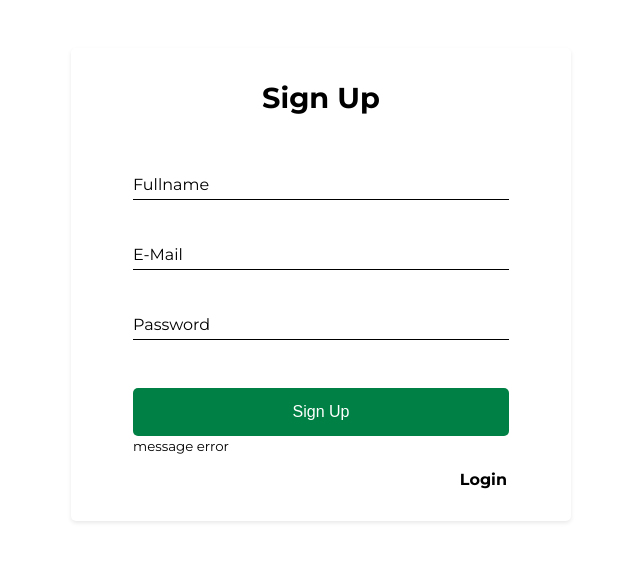
After one commit to alialaba/sample-todo-app, a PHP site: page /form/sign-up.html in a window 1280 px wide. The commit adds this page. Shown: the top 562 px of the page, without its empty margins (319-959 px from the left). Run offline with PHP 8.4, Linux system fonts and the light colour scheme.

Commit message:
signup form markup

```diff
--- a/CSS/index.css
+++ b/CSS/index.css
@@ -7,20 +7,25 @@
 
 body {
     font-family: 'Montserrat', sans-serif;
+     margin-top: 3em;
 }
 a{
     text-decoration: none;
+    color: #000;
 }
 /**************** form field heade **********/
 .field-container{
     width: 500px;
     max-width: 100%;
     margin: 0 auto;
+    box-shadow: 0px 2px 4px 0px rgb(0 0 0 / 9%);
+    padding: 2em ;
+    border-radius: 5px;
 }
 .field-container .heading{
     text-align: center;
     font-size: 1.2rem;
-    margin-top: 3em;
+
 
 }
 /************ form field input*************/
@@ -47,9 +52,10 @@ a{
     bottom: 0px;
     left: 0%;
     pointer-events:none;
-    border-bottom: 1px solid #000;
+    border-bottom: 1px solid  #000;
     width: 100%;
     height: 100%;
+    color: #000;
 }
 
 .field label::after{
@@ -59,7 +65,7 @@ a{
     position: absolute;
     left: 0;
     bottom: -1px;
-    border-bottom: 1px solid red;
+    border-bottom: 1px solid hsl(152, 100%, 25%);
     transform: translateX(-100%);/*hidden the style*/
     transition: transform 0.3s ease;
 }
@@ -72,7 +78,7 @@ a{
 .field input:focus+.label-name .name-field,
 .field input:valid+.label-name .name-field{
     transform: translateY(-150%);
-    color: red;
+    color: hsl(152, 100%, 25%);
     font-size: .9rem;
 
 }
@@ -81,3 +87,23 @@ a{
     transform: translateX(0%);
 
 }
+/*******************style form button************************/
+.field-btn{
+    margin-top: 3em;
+}
+.btn{
+    width: 100%;
+    padding: 15px;
+    cursor: pointer;
+    background: hsl(152, 100%, 25%);
+    color: #fff;
+    border: none;
+    outline: none;
+    border-radius: 5px;
+    font-size: 1rem;
+}
+.sign-up{
+    text-align: right;
+    margin-right: 2em;
+    font-weight: 900;
+}
--- /dev/null
+++ b/form/sign-up.html
@@ -0,0 +1,56 @@
+<!DOCTYPE html>
+<html lang="en">
+
+<head>
+    <meta charset="UTF-8">
+    <meta http-equiv="X-UA-Compatible" content="IE=edge">
+    <meta name="viewport" content="width=device-width, initial-scale=1.0">
+
+    <!-- /custom css -->
+    <link rel="stylesheet" href="../css/index.css">
+    <title>Todo App</title>
+
+</head>
+
+<body>
+    <div class="field-container">
+        <div class="heading">
+            <h2>Sign Up</h2>
+        </div>
+        <form action="" class="form" id="form">
+            <div class="field">
+                <!-- <small>error message</small> -->
+                <input type="text" name="" id="fullname" required />
+                <label for="name" class="label-name">
+                    <span class="name-field">Fullname</span>
+                </label>
+
+            </div>
+            <div class="field">
+                <!-- <small>error message</small> -->
+                <input type="text" name="" id="username" required />
+                <label for="name" class="label-name">
+                    <span class="name-field">E-Mail</span>
+                </label>
+
+            </div>
+            <div class="field">
+                <input type="password" name="" id="password" required />
+                <label for="name" class="label-name">
+                    <span class="name-field">Password</span>
+                </label>
+
+            </div>
+            <div class="field-btn">
+                <button class="btn">Sign Up</button>
+                <small>message error</small>
+            </div>
+
+        </form>
+        <div class="sign-up">
+            <p> <a href="">Login</a> </p>
+        </div>
+    </div>
+</body>
+
+</html>
```
